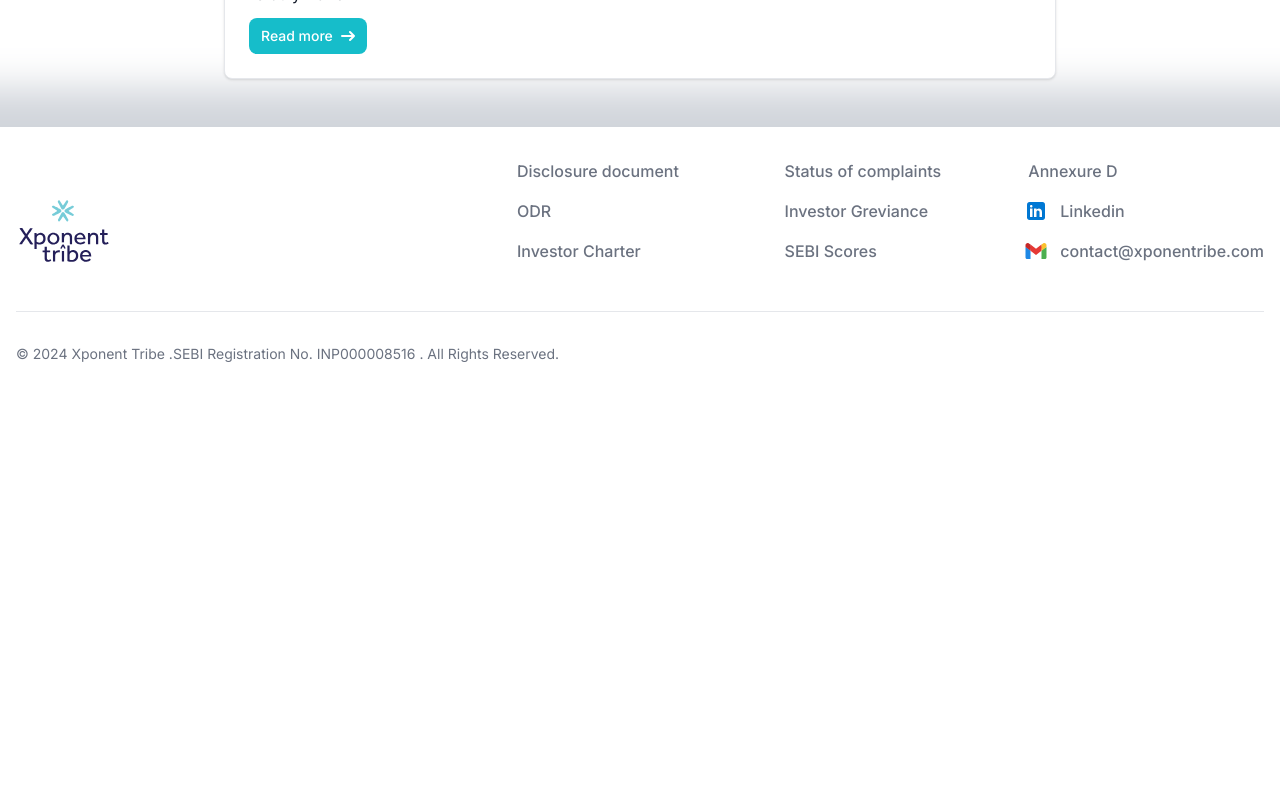
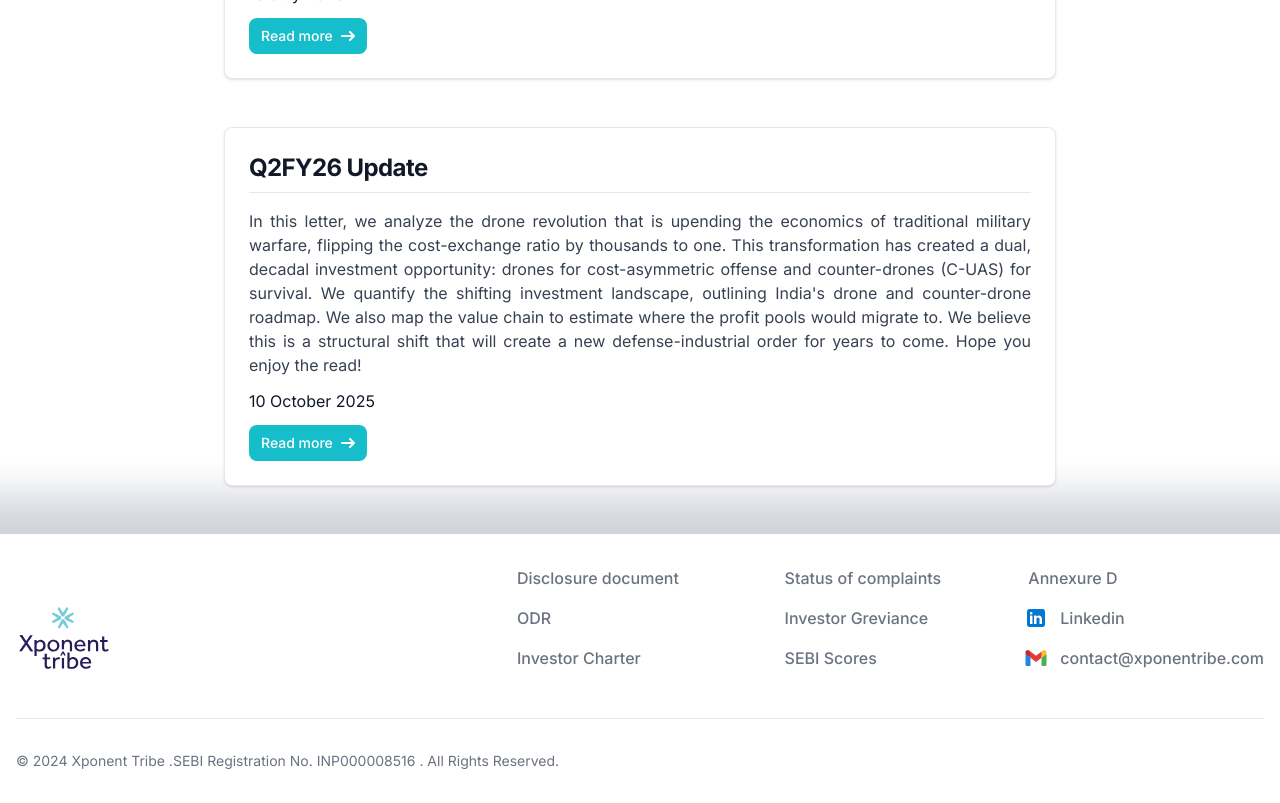
Before and after one commit to xponentribe/Xponentribe, a Next.js app: page /letter in a window 1280 px wide. Shown: the part 2160-2963 px from the top of the page. Before the commit the page ends 2556 px from the top, so only its background shows below. Built offline with nearby package versions, Linux system fonts and the light colour scheme.

Commit message:
Update index.ts

```diff
--- a/data/index.ts
+++ b/data/index.ts
@@ -40,6 +40,13 @@ export const navItems = [
       heading: "Q1FY26 Update",
       desc: "We are excited to share our Q1 FY26 update—a milestone that also marks one full year of Xponent Tribe. To all our early supporters, thank you for your trust. It has meant everything. This letter is different. It goes beyond performance. It unpacks a worldview that shapes every decision we make at the firm—the belief that markets are not machines, but complex, adaptive systems. And that as humans, we are naturally wired to fail in them. You may have heard this from us in parts. But this is the full picture. If you’ve ever felt confused when good stocks fall, or watched a rally make no sense—this letter is for you. It won’t promise certainty. But it might change how you think about uncertainty.",
       date: "15 July 2025",
+      link: "https://drive.google.com/file/d/1tZpKKL4nDZRDDvVozi7PxEMRJLcVL8sa/view?usp=drive_link",
+      },
+            {
+      id: 6,
+      heading: "Q2FY26 Update",
+      desc: "In this letter, we analyze the drone revolution that is upending the economics of traditional military warfare, flipping the cost-exchange ratio by thousands to one. This transformation has created a dual, decadal investment opportunity: drones for cost-asymmetric offense and counter-drones (C-UAS) for survival. We quantify the shifting investment landscape, outlining India's drone and counter-drone roadmap. We also map the value chain to estimate where the profit pools would migrate to. We believe this is a structural shift that will create a new defense-industrial order for years to come. Hope you enjoy the read!",
+      date: "10 October 2025",
       link: "https://drive.google.com/file/d/14L7puo3L_aFUFd-vkOi7KwX9o13nTe_p/view?usp=drive_link",
       }
   ]
```
